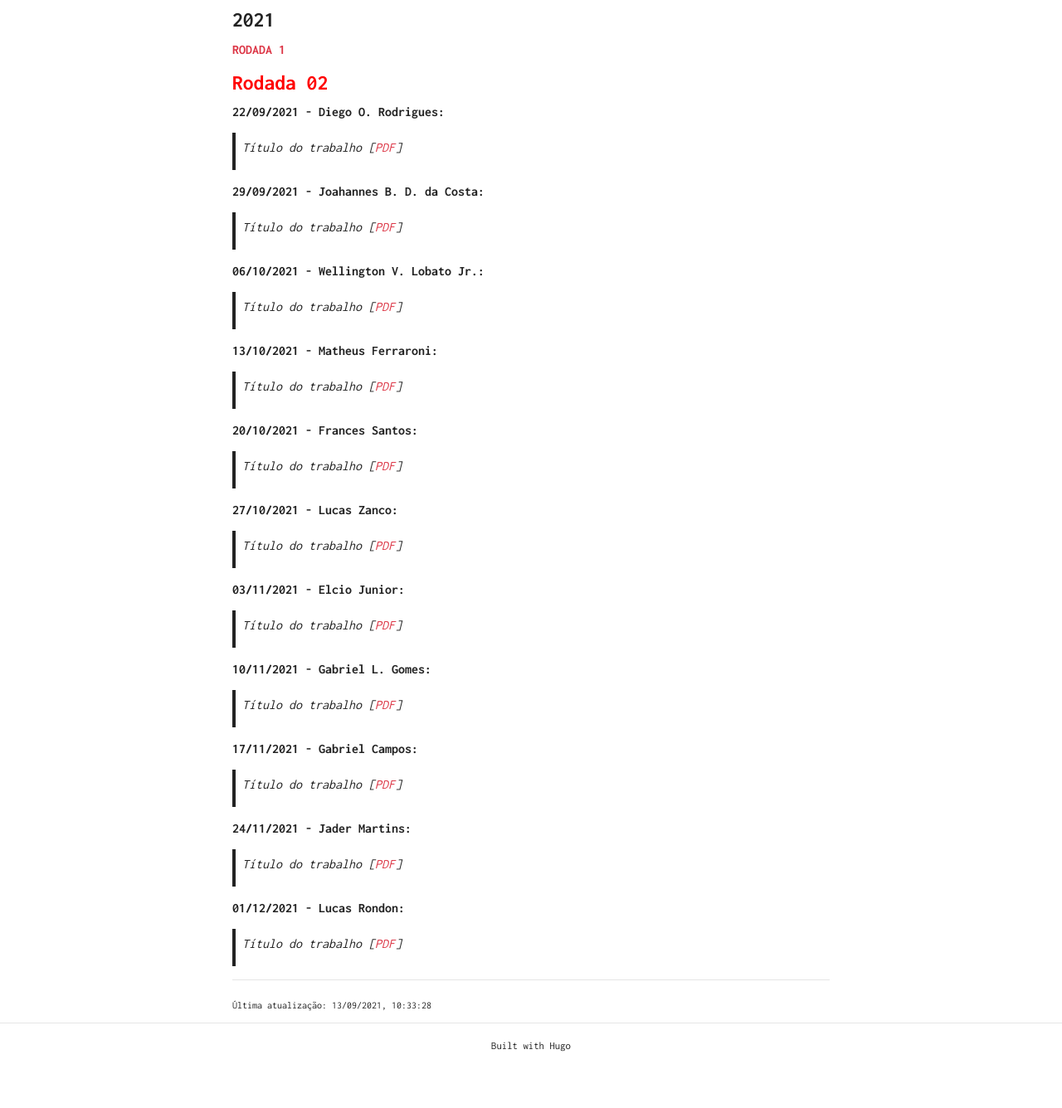
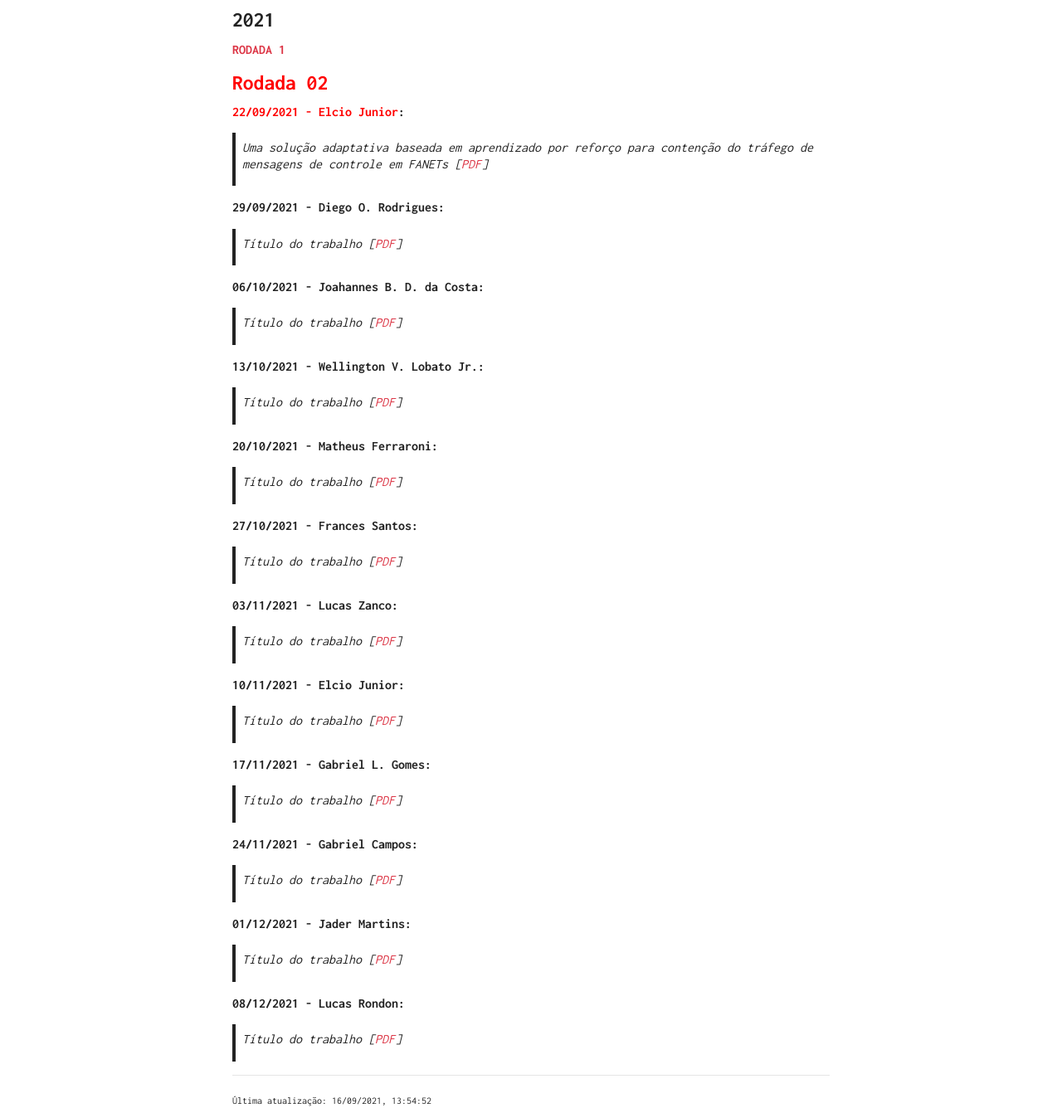
Before and after one commit to joahannes/reunioes, a plain HTML site: page index.html in a window 1280 px wide. Shown: the part 120-1456 px from the top of the page at 83% size. Drawn offline with nearby package versions, Linux system fonts and the light colour scheme.

Commit message:
atualização datas

```diff
--- a/index.html
+++ b/index.html
@@ -50,84 +50,91 @@
 <h2 id="2021"><span style="color:red">Rodada 02</span></h2>
 
 <!-- INICIO DO BLOCO -->
-<p><strong>22/09/2021 - Diego O. Rodrigues:</strong></p>
+<p><strong><span style="color:red">22/09/2021 - Elcio Junior</span>:</strong></p>
+<blockquote>
+    <p>Uma solução adaptativa baseada em aprendizado por reforço para contenção do tráfego de mensagens de controle em FANETs [<a href="files/Elcio_11_08_2021.pdf" target="_blank">PDF</a>]</p>
+</blockquote>
+<!-- FINAL DO BLOCO -->
+
+<!-- INICIO DO BLOCO -->
+<p><strong>29/09/2021 - Diego O. Rodrigues:</strong></p>
 <blockquote>
 <p>Título do trabalho [<a href="#">PDF</a>]</p>
 </blockquote>
 <!-- FINAL DO BLOCO -->
 
 <!-- INICIO DO BLOCO -->
-<p><strong>29/09/2021 - Joahannes B. D. da Costa:</strong></p>
+<p><strong>06/10/2021 - Joahannes B. D. da Costa:</strong></p>
 <blockquote>
 <p>Título do trabalho [<a href="#">PDF</a>]</p>
 </blockquote>
 <!-- FINAL DO BLOCO -->
 
 <!-- INICIO DO BLOCO -->
-<p><strong>06/10/2021 - Wellington V. Lobato Jr.:</strong></p>
+<p><strong>13/10/2021 - Wellington V. Lobato Jr.:</strong></p>
 <blockquote>
 <p>Título do trabalho [<a href="#">PDF</a>]</p>
 </blockquote>
 <!-- FINAL DO BLOCO -->
 
 <!-- INICIO DO BLOCO -->
-<p><strong>13/10/2021 - Matheus Ferraroni:</strong></p>
+<p><strong>20/10/2021 - Matheus Ferraroni:</strong></p>
 <blockquote>
 <p>Título do trabalho [<a href="#">PDF</a>]</p>
 </blockquote>
 <!-- FINAL DO BLOCO -->
 
 <!-- INICIO DO BLOCO -->
-<p><strong>20/10/2021 - Frances Santos:</strong></p>
+<p><strong>27/10/2021 - Frances Santos:</strong></p>
 <blockquote>
 <p>Título do trabalho [<a href="#">PDF</a>]</p>
 </blockquote>
 <!-- FINAL DO BLOCO -->
 
 <!-- INICIO DO BLOCO -->
-<p><strong>27/10/2021 - Lucas Zanco:</strong></p>
+<p><strong>03/11/2021 - Lucas Zanco:</strong></p>
 <blockquote>
 <p>Título do trabalho [<a href="#">PDF</a>]</p>
 </blockquote>
 <!-- FINAL DO BLOCO -->
 
 <!-- INICIO DO BLOCO -->
-<p><strong>03/11/2021 - Elcio Junior:</strong></p>
+<p><strong>10/11/2021 - Elcio Junior:</strong></p>
 <blockquote>
 <p>Título do trabalho [<a href="#">PDF</a>]</p>
 </blockquote>
 <!-- FINAL DO BLOCO -->
 
 <!-- INICIO DO BLOCO -->
-<p><strong>10/11/2021 - Gabriel L. Gomes:</strong></p>
+<p><strong>17/11/2021 - Gabriel L. Gomes:</strong></p>
 <blockquote>
 <p>Título do trabalho [<a href="#">PDF</a>]</p>
 </blockquote>
 <!-- FINAL DO BLOCO -->
 
 <!-- INICIO DO BLOCO -->
-<p><strong>17/11/2021 - Gabriel Campos:</strong></p>
+<p><strong>24/11/2021 - Gabriel Campos:</strong></p>
 <blockquote>
 <p>Título do trabalho [<a href="#">PDF</a>]</p>
 </blockquote>
 <!-- FINAL DO BLOCO -->
 
 <!-- INICIO DO BLOCO -->
-<p><strong>24/11/2021 - Jader Martins:</strong></p>
+<p><strong>01/12/2021 - Jader Martins:</strong></p>
 <blockquote>
 <p>Título do trabalho [<a href="#">PDF</a>]</p>
 </blockquote>
 <!-- FINAL DO BLOCO -->
 
 <!-- INICIO DO BLOCO -->
-<p><strong>01/12/2021 - Lucas Rondon:</strong></p>
+<p><strong>08/12/2021 - Lucas Rondon:</strong></p>
 <blockquote>
 <p>Título do trabalho [<a href="#">PDF</a>]</p>
 </blockquote>
 <!-- FINAL DO BLOCO -->
 
 <hr>
-<p><sub>Última atualização: 13/09/2021, 10:33:28</sub></p>
+<p><sub>Última atualização: 16/09/2021, 13:54:52</sub></p>
 
 <!-- <hr> -->
 
```
Also changed, not shown: rodada1.html (+3 -3 lines).
